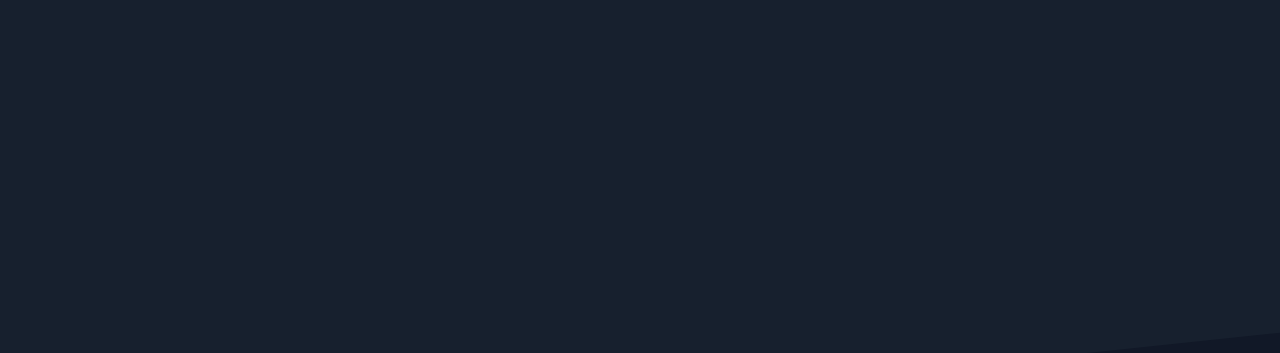
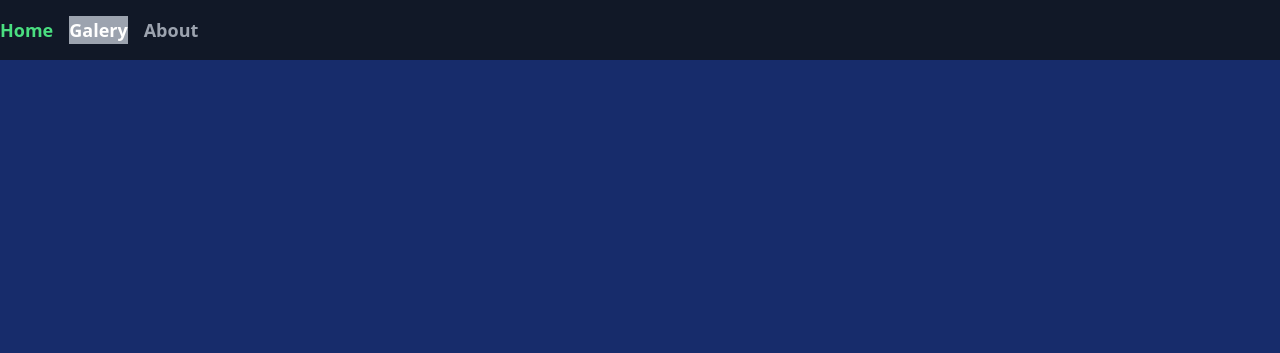
Before and after one commit to AnZ186/anzissquid, a website: page index.html in a window 1280 px wide. Shown: the top 353 px of the page. Drawn offline with Linux system fonts and the light colour scheme.

Commit message:
ROMBAK PARAH

```diff
--- a/index.html
+++ b/index.html
@@ -4,15 +4,35 @@
     <meta charset="UTF-8">
     <meta name="viewport" content="width=device-width, initial-scale=1.0">
     <title>My Home Website</title>
-    <link rel="stylesheet" href="/public/css/final.css">
+    <link rel="stylesheet" href="./public/css/style.css">
     <link rel="stylesheet" href="https://cdnjs.cloudflare.com/ajax/libs/font-awesome/5.15.3/css/all.min.css">
 </head>
 <body class="bg-black text-white">
+
+    <nav class="bg-gray-900 py-4">
+        <div class="container mx-auto flex justify-between items-center">
+            <ul class="flex justify-start space-x-4 ml-0">
+                <li class="text-green-400 hover:text-green-400 transition duration-300 ease-in-out">
+                    <a href="/index.html" class="text-lg font-bold">Home</a>
+                </li>
+                <li class="bg-gray-400 hover:text-green-400 transition duration-300 ease-in-out">
+                    <a href="/Galery/Galery.html" class="text-lg font-bold">Galery</a>
+                </li>
+                <li class="text-gray-400 hover:text-green-400 transition duration-300 ease-in-out">
+                    <a href="/About.html" class="text-lg font-bold">About</a>
+                </li>
+            </ul>
+        </div>
+    </nav>
+
     <header class="bg-gray-900 h-screen flex justify-center items-center relative">
-        <div class="absolute top-0 left-0 w-full h-full bg-gray-800 opacity-50"></div>
+        <div class="absolute top-0 left-0 w-full h-full bg-blue-800 opacity-50"></div>
         <h1 class="text-4xl font-bold text-green-400 z-10">Welcome to my website by Anzissquid</h1>
         <div class="absolute bottom-0 left-0 w-full h-1/2 bg-gray-900 transform -skew-y-6"></div>
     </header>
+
+
+
     <main class="container mx-auto p-4 pt-6 md:p-6 lg:p-12 sm:p-4 xs:p-2"> <!-- added sm and xs classes -->
         <section class="bg-gray-800 rounded shadow-md p-4">
             <h2 class="text-2xl font-bold text-green-400">Follow</h2>
@@ -34,7 +54,7 @@
         </section>
     </main>
     <footer class="bg-gray-900 h-screen flex justify-center items-center">
-        <p class="text-sm text-gray-400">Copyright 2024 My Website Anzissquid</p>
+        <p class="text-sm text-gray-50">Copyright 2024 My Website Anzissquid</p>
     </footer>
 </body>
 </html>
--- a/tailwind.config.js
+++ b/tailwind.config.js
@@ -1,6 +1,6 @@
 /** @type {import('tailwindcss').Config} */
 module.exports = {
-  content: ['./public/**/*.{html,js}'],
+  content: ['./public/**/*.{html,js}', './index.html'],
   theme: {
     extend: {},
   },
```
Also changed, not shown: README.md (deleted), public/css/final.css (deleted), public/css/style.css.
